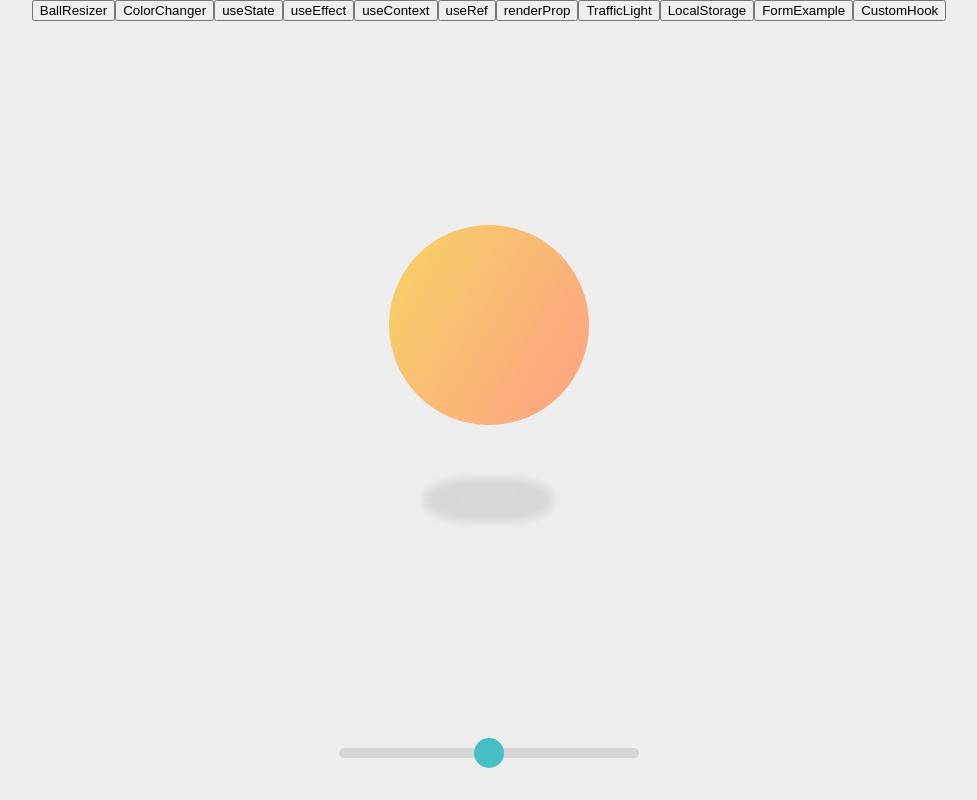
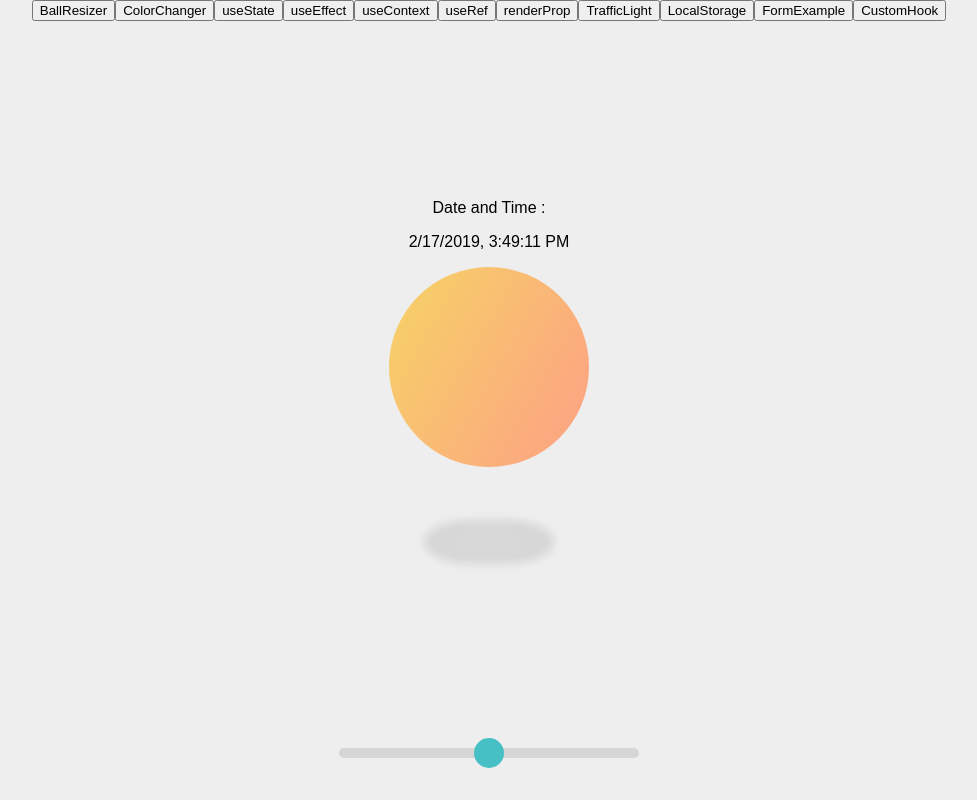
Before and after one commit to Dameon1/hooks-testing, a React (Create React App) app: page / in a window 1280 px wide. Shown: the whole page, without its empty margins (151-1128 px from the left). Built offline with nearby package versions, Linux system fonts and the light colour scheme.

Commit message:
added date and time

```diff
--- a/src/App.js
+++ b/src/App.js
@@ -14,12 +14,13 @@ import TrafficLight from "./TrafficLight";
 import LocalStorage from "./LocalStorage";
 import FormDisplay from "./forms";
 import Custom from "./custom"
-
+import LiveDateDisplay from './LiveDate';
 
 function App() {
   return (
     <div className="App">
       <Header />
+      <LiveDateDisplay />
       <Route exact path="/" component={BallResizer} />
       <Route exact path="/color-changer" component={ColorChanger} />
       <Route exact path="/use-state" component={UseState} />
--- /dev/null
+++ b/src/LiveDate.js
@@ -0,0 +1,20 @@
+import React from "react";
+
+class LiveDate extends React.Component {
+  render() {
+    return this.props.children({
+      date: new Date().toLocaleString() || "loading..."
+    });
+  }
+}
+
+const LiveDateDisplay = () => (
+  <div style={{textAlign:"center"}}>
+    <p>Date and Time :</p>
+    <p>
+      <LiveDate>{liveDate => liveDate.date}</LiveDate>
+    </p>
+  </div>
+);
+
+export default LiveDateDisplay;
```
